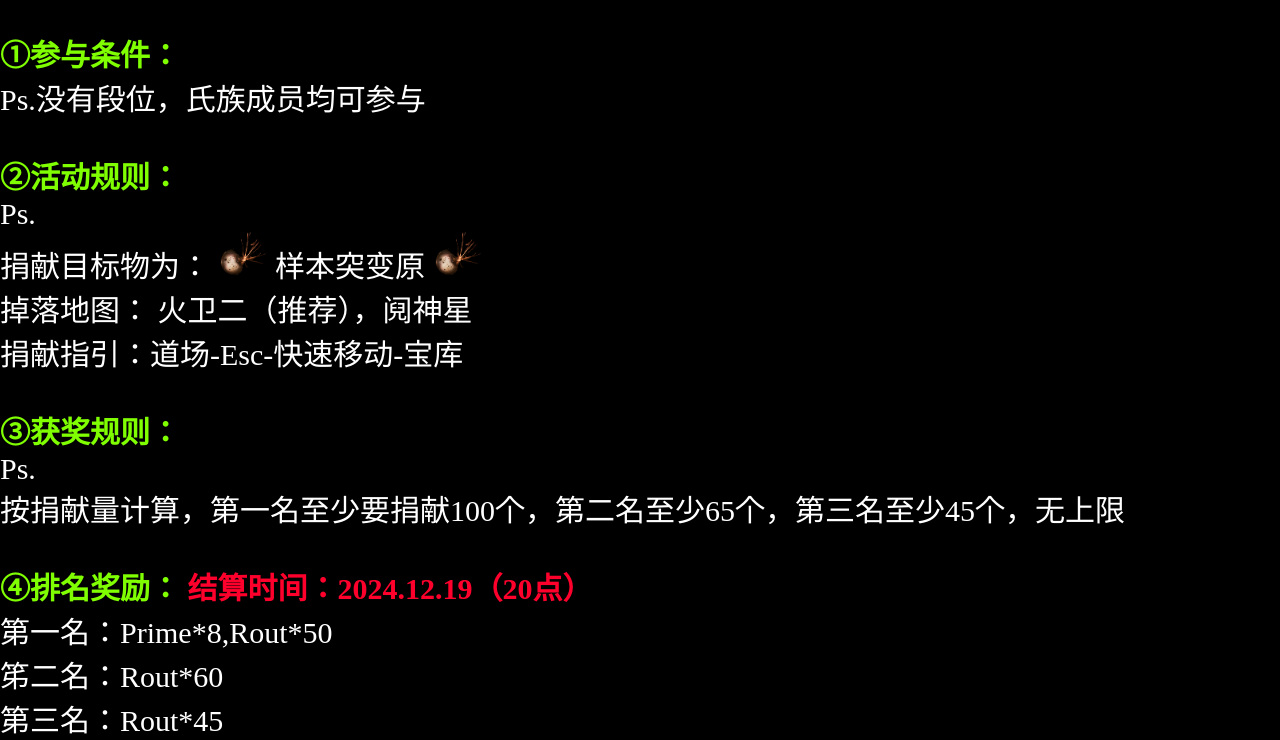
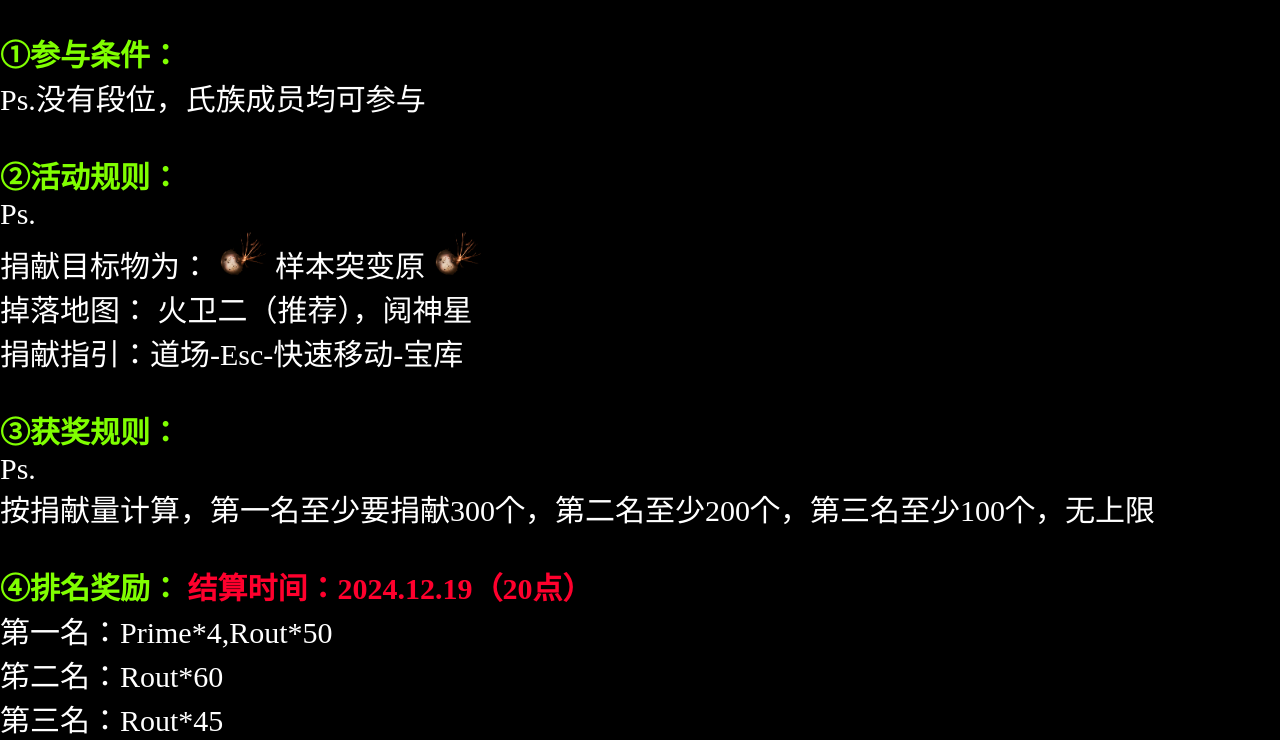
Before and after one commit to mm2401650391/NER, a plain HTML site: page MJ/G3/002.html in a window 1280 px wide. Shown: the part 201-941 px from the top of the page. Drawn offline with Linux system fonts and the light colour scheme.

Commit message:
Add files via upload

```diff
--- a/MJ/G3/002.html
+++ b/MJ/G3/002.html
@@ -107,7 +107,7 @@
     </p>
     <p>
         Ps.<br />
-        按捐献量计算，第一名至少要捐献100个，第二名至少65个，第三名至少45个，无上限
+        按捐献量计算，第一名至少要捐献300个，第二名至少200个，第三名至少100个，无上限
     </p>
     <br />
     <p class="txt2">
@@ -117,7 +117,7 @@
         </span>
     </p>
     <p>
-        第一名：Prime*8,Rout*50
+        第一名：Prime*4,Rout*50
         <br />
         笫二名：Rout*60
         <br />
```
